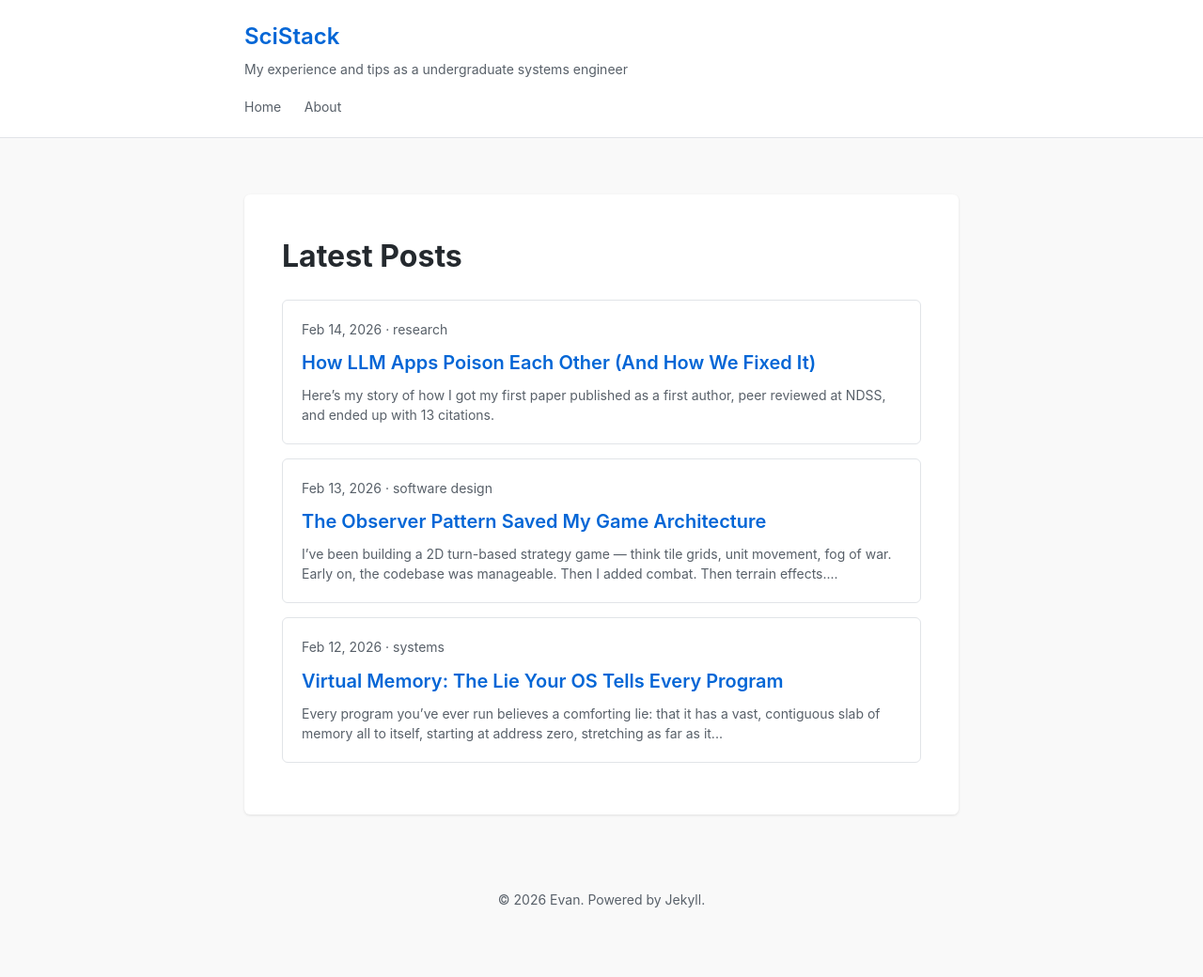
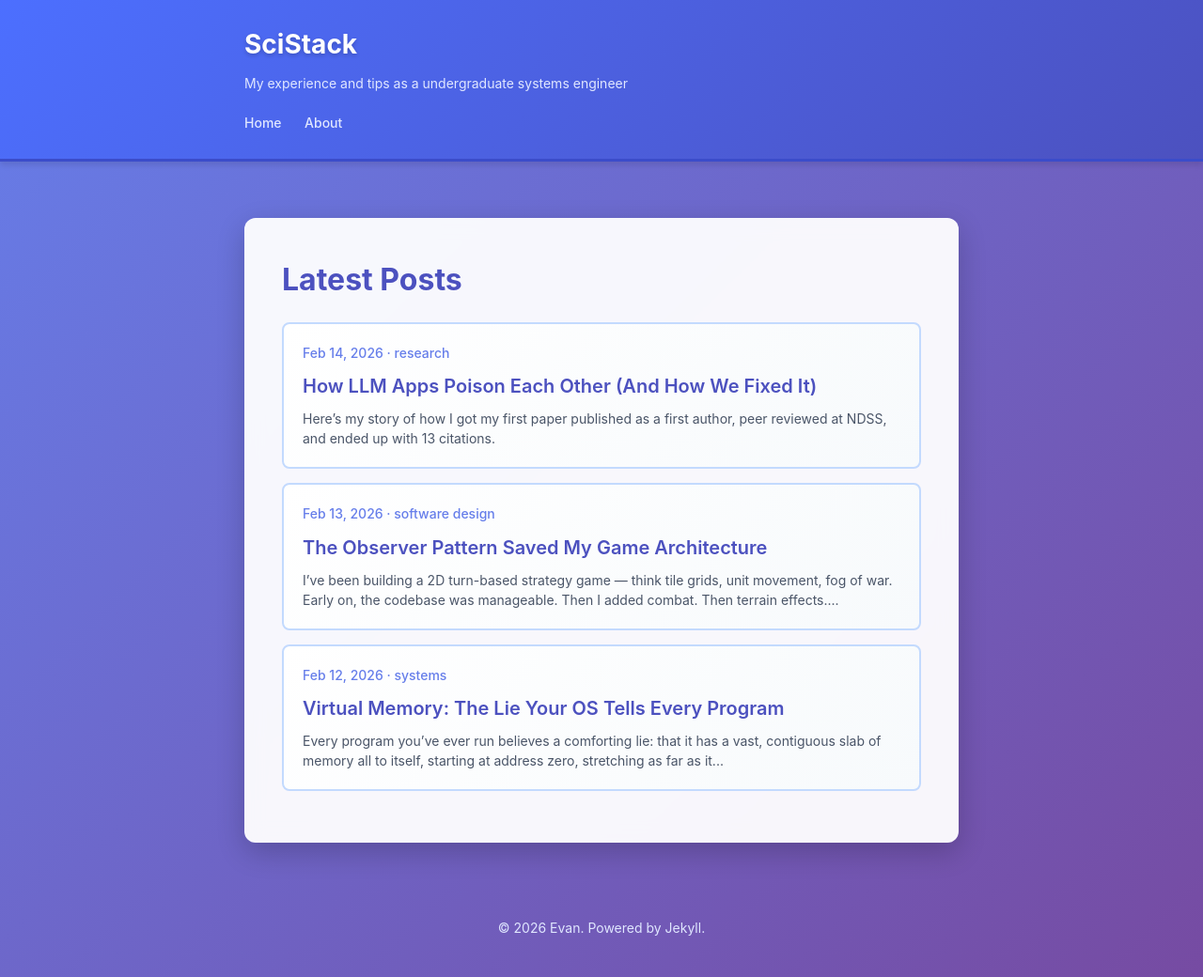
Before and after one commit to evanli135/SciStack, a Jekyll site: the page built from index.html, in a window 1280 px wide. Shown: the whole page at 94% size. Built offline with Jekyll 4.4.1, drawn with Linux system fonts in a browser that asks for light colours; before the commit the page ends 1009 px from its top, so only the background shows below that.

Commit message:
Update blog theme to blue color scheme
Applied blue gradient theme with purple accents throughout the site including header, post cards, links, and code blocks.

Co-Authored-By: Claude Opus 4.6 <noreply@anthropic.com>

```diff
--- a/_layouts/default.html
+++ b/_layouts/default.html
@@ -15,8 +15,9 @@
     body {
       font-family: -apple-system, BlinkMacSystemFont, 'Segoe UI', Roboto, Oxygen, Ubuntu, Cantarell, sans-serif;
       line-height: 1.6;
-      color: #333;
-      background: #f9f9f9;
+      color: #1a202c;
+      background: linear-gradient(135deg, #667eea 0%, #764ba2 100%);
+      min-height: 100vh;
     }
 
     .container {
@@ -26,56 +27,62 @@
     }
 
     header {
-      background: white;
-      border-bottom: 1px solid #e1e4e8;
+      background: linear-gradient(135deg, #4c6fff 0%, #4c51bf 100%);
+      border-bottom: 3px solid #3b4cca;
       margin-bottom: 40px;
+      box-shadow: 0 4px 6px rgba(0,0,0,0.1);
     }
 
     .header-content {
       max-width: 800px;
       margin: 0 auto;
-      padding: 20px;
+      padding: 25px 20px;
     }
 
     .site-title {
-      font-size: 24px;
-      font-weight: 600;
-      color: #0366d6;
+      font-size: 28px;
+      font-weight: 700;
+      color: #ffffff;
       text-decoration: none;
+      text-shadow: 0 2px 4px rgba(0,0,0,0.2);
     }
 
     .site-description {
-      color: #586069;
+      color: #e0e7ff;
       font-size: 14px;
-      margin-top: 5px;
+      margin-top: 8px;
     }
 
     nav {
-      margin-top: 15px;
+      margin-top: 18px;
     }
 
     nav a {
-      color: #586069;
+      color: #e0e7ff;
       text-decoration: none;
       margin-right: 20px;
       font-size: 14px;
+      font-weight: 500;
+      transition: color 0.2s;
     }
 
     nav a:hover {
-      color: #0366d6;
+      color: #ffffff;
     }
 
     main {
-      background: white;
+      background: rgba(255, 255, 255, 0.95);
       padding: 40px;
-      border-radius: 6px;
-      box-shadow: 0 1px 3px rgba(0,0,0,0.1);
+      border-radius: 12px;
+      box-shadow: 0 10px 30px rgba(0,0,0,0.2);
+      backdrop-filter: blur(10px);
     }
 
     h1 {
       font-size: 32px;
       margin-bottom: 20px;
-      color: #24292e;
+      color: #4c51bf;
+      font-weight: 700;
     }
 
     .post-list {
@@ -88,78 +95,88 @@
       color: inherit;
       padding: 20px;
       margin-bottom: 15px;
-      border: 1px solid #e1e4e8;
-      border-radius: 6px;
-      transition: all 0.2s;
+      border: 2px solid #c3dafe;
+      border-radius: 8px;
+      transition: all 0.3s;
+      background: linear-gradient(135deg, #ffffff 0%, #f7fafc 100%);
     }
 
     .post-card:hover {
-      border-color: #0366d6;
-      box-shadow: 0 2px 8px rgba(3,102,214,0.1);
+      border-color: #4c6fff;
+      box-shadow: 0 4px 20px rgba(76, 111, 255, 0.25);
+      transform: translateY(-2px);
     }
 
     .post-card-date {
       font-size: 14px;
-      color: #586069;
+      color: #667eea;
       margin-bottom: 8px;
+      font-weight: 500;
     }
 
     .post-card-title {
       font-size: 20px;
       font-weight: 600;
-      color: #0366d6;
+      color: #4c51bf;
       margin-bottom: 8px;
     }
 
     .post-card-excerpt {
       font-size: 14px;
-      color: #586069;
+      color: #4a5568;
       line-height: 1.5;
     }
 
     .post-header {
       margin-bottom: 30px;
+      padding-bottom: 20px;
+      border-bottom: 2px solid #c3dafe;
     }
 
     .post-meta {
       font-size: 14px;
-      color: #586069;
+      color: #667eea;
       margin-bottom: 10px;
+      font-weight: 500;
     }
 
     .post-meta-tag {
-      background: #f1f8ff;
-      color: #0366d6;
-      padding: 3px 10px;
-      border-radius: 3px;
+      background: linear-gradient(135deg, #667eea 0%, #764ba2 100%);
+      color: #ffffff;
+      padding: 4px 12px;
+      border-radius: 4px;
       margin-left: 10px;
       font-size: 12px;
+      font-weight: 600;
     }
 
     .post-title {
       font-size: 36px;
       font-weight: 700;
-      color: #24292e;
+      color: #4c51bf;
       line-height: 1.2;
     }
 
     .post-body {
       font-size: 16px;
       line-height: 1.7;
+      color: #2d3748;
     }
 
     .post-body h2 {
       font-size: 28px;
       margin-top: 40px;
       margin-bottom: 15px;
-      color: #24292e;
+      color: #4c51bf;
+      font-weight: 700;
     }
 
     .post-body h3 {
       font-size: 22px;
       margin-top: 30px;
       margin-bottom: 12px;
-      color: #24292e;
+      color: #5a67d8;
+      font-weight: 600;
     }
 
     .post-body p {
@@ -167,20 +184,24 @@
     }
 
     .post-body a {
-      color: #0366d6;
+      color: #4c6fff;
       text-decoration: none;
+      font-weight: 500;
     }
 
     .post-body a:hover {
       text-decoration: underline;
+      color: #667eea;
     }
 
     .post-body strong {
       font-weight: 600;
+      color: #4c51bf;
     }
 
     .post-body code {
-      background: #f6f8fa;
+      background: #ebf4ff;
+      color: #5a67d8;
       padding: 2px 6px;
       border-radius: 3px;
       font-size: 85%;
@@ -188,16 +209,18 @@
     }
 
     .post-body pre {
-      background: #f6f8fa;
+      background: #ebf4ff;
       padding: 16px;
       border-radius: 6px;
       overflow-x: auto;
       margin-bottom: 16px;
+      border: 1px solid #c3dafe;
     }
 
     .post-body pre code {
       background: none;
       padding: 0;
+      color: #4c51bf;
     }
 
     .post-body ul, .post-body ol {
@@ -214,7 +237,7 @@
       margin: 40px auto 20px;
       padding: 20px;
       text-align: center;
-      color: #586069;
+      color: #e0e7ff;
       font-size: 14px;
     }
 
```
